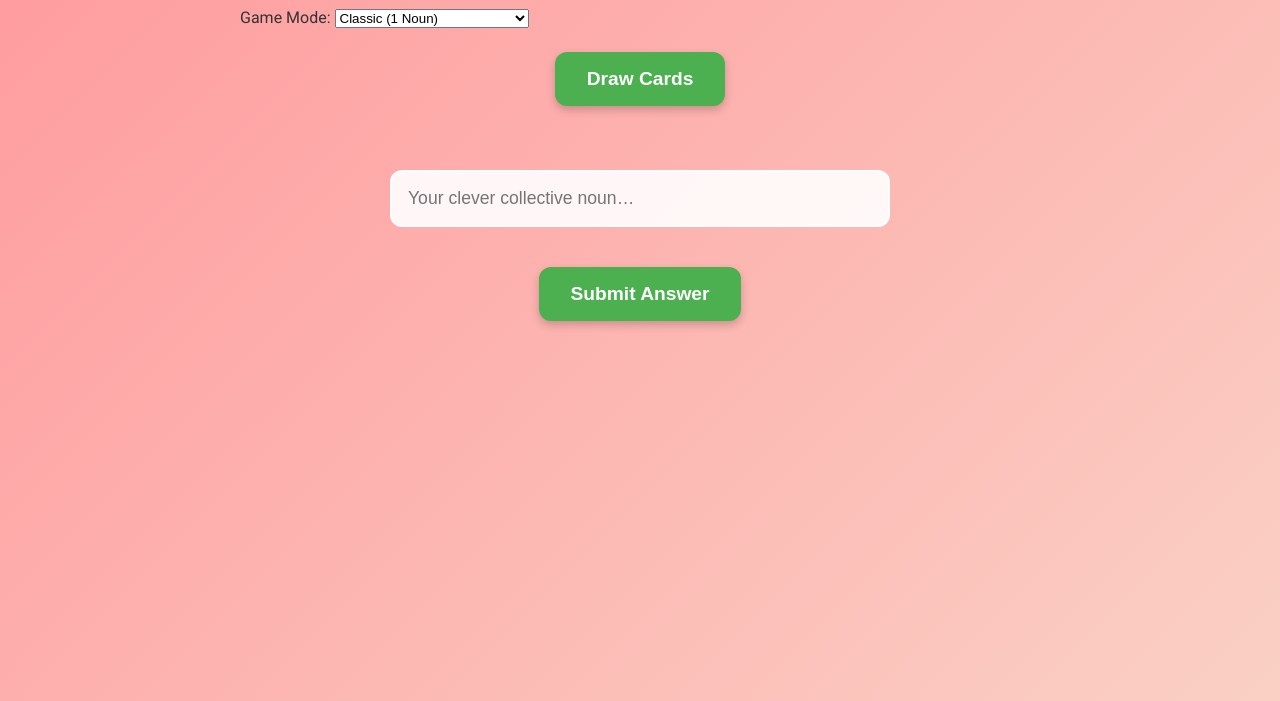
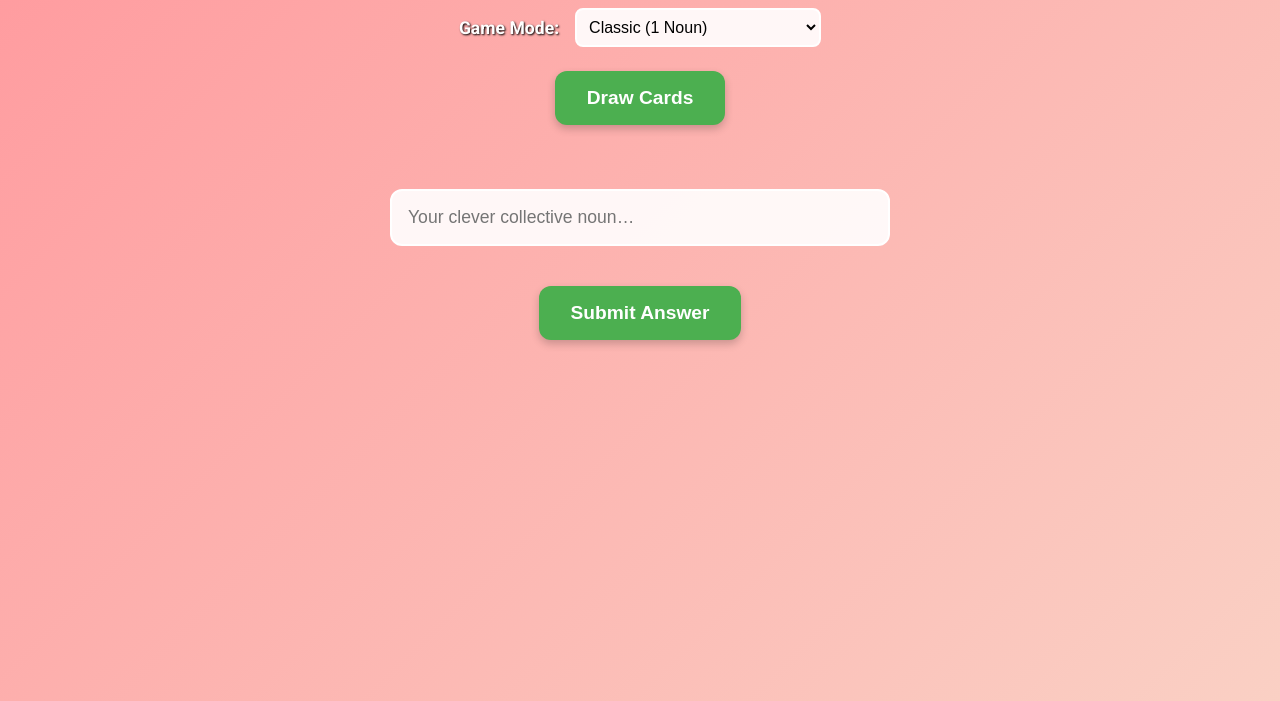
Before and after one commit to adrianthread/Gaggle-game, a plain HTML site: page index.html in a window 1280 px wide. Shown: the part 99-800 px from the top of the page. Drawn offline with Linux system fonts and the light colour scheme.

Commit message:
Add styles for mode box component

```diff
--- a/style.css
+++ b/style.css
@@ -192,4 +192,32 @@ h1 {
   color: #333;
 }
 
+/* Mode Box */
+.mode-box {
+  display: flex;
+  align-items: center;
+  justify-content: center;
+  gap: 1rem;
+  margin: 1rem 0;
+}
+
+.mode-box label {
+  font-size: 1.1rem;
+  font-weight: bold;
+  color: #fff;
+  text-shadow: 1px 1px 2px #000;
+}
+
+.mode-box select {
+  padding: 0.5rem;
+  font-size: 1rem;
+  border-radius: 8px;
+  background: rgba(255, 255, 255, 0.9);
+  border: 2px solid #fff;
+  cursor: pointer;
+}
+
+.mode-box select:focus {
+  border-color: #4CAF50;
+}
 #
```
